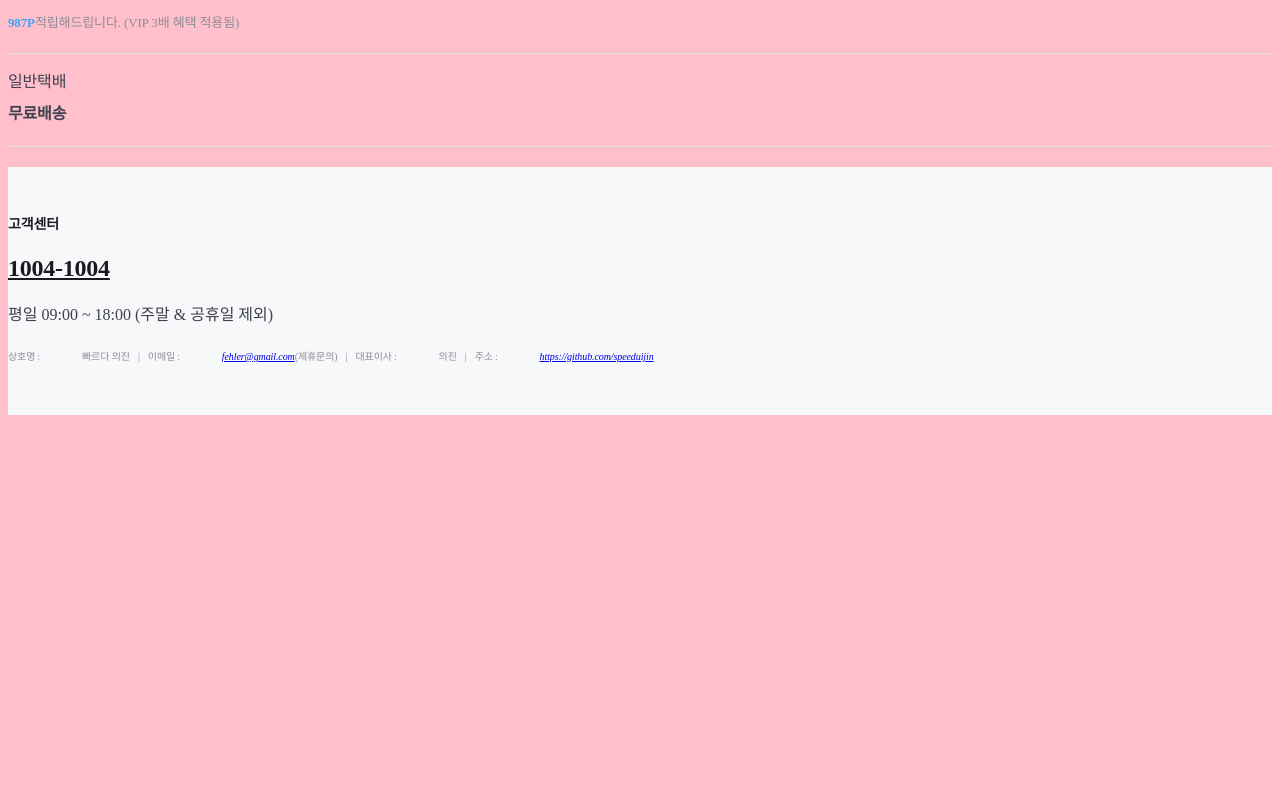
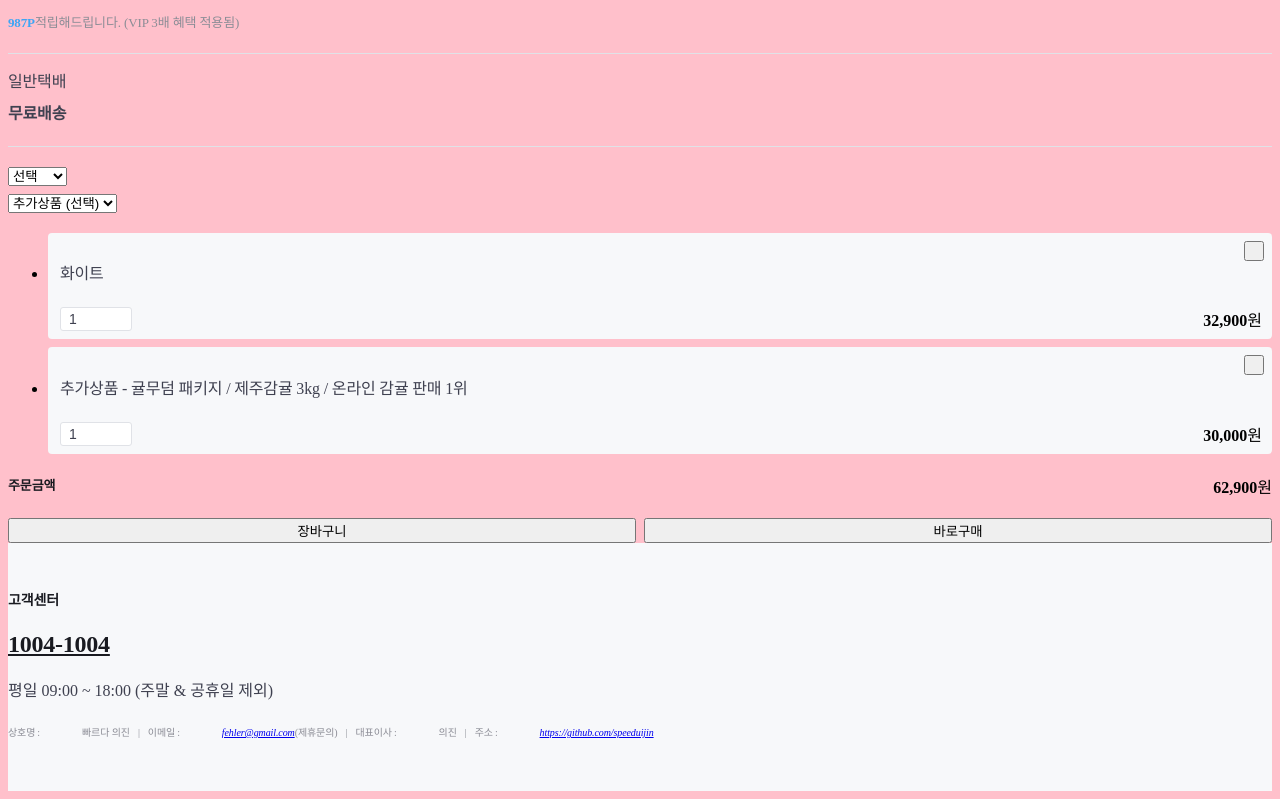
Before and after one commit to speeduijin/tomorrow-house-react, a React (Create React App) app: page / in a window 1280 px wide. Shown: the part 1047-1846 px from the top of the page. Before the commit the page ends 1470 px from the top, so only its background shows below. Built offline with nearby package versions, Linux system fonts and the light colour scheme.

Commit message:
Create OrderForm

```diff
--- /dev/null
+++ b/src/components/OrderForm.scss
@@ -0,0 +1,52 @@
+@use "../styles/constants" as const;
+@use "../styles/mixins" as mixin;
+
+.OrderForm {
+  .order-inputs,
+  .order-checkouts,
+  .order-summary {
+    margin-bottom: 20px;
+  }
+
+  .order-inputs {
+    .select-group {
+      margin-bottom: 8px;
+
+      &:last-child {
+        margin-bottom: 0;
+      }
+    }
+  }
+
+  .order-checkouts {
+    .checkout-item {
+      margin-bottom: 8px;
+
+      &:last-child {
+        margin-bottom: 0;
+      }
+    }
+  }
+
+  .order-summary {
+    @include mixin.flexbox(between);
+
+    dt {
+      @include mixin.text-style(13, const.$dark);
+      font-weight: 700;
+    }
+  }
+
+  .button-group {
+    @include mixin.flexbox;
+
+    button {
+      width: 50%;
+      margin-right: 8px;
+
+      &:last-child {
+        margin-right: 0;
+      }
+    }
+  }
+}
--- /dev/null
+++ b/src/components/OrderForm.tsx
@@ -0,0 +1,63 @@
+import CheckoutCard from './CheckoutCard'
+import './OrderForm.scss'
+
+function OrderForm() {
+  return (
+    <form className="OrderForm lg-only" action="/" method="POST">
+      <div className="order-inputs">
+        <div className="select-group is-active">
+          <select className="form-select" id="select-1" required>
+            <option value="">선택</option>
+            <option value="1">그린</option>
+            <option value="2">화이트</option>
+          </select>
+          <i className="ic-caret" aria-hidden></i>
+        </div>
+        <div className="select-group">
+          <select className="form-select" id="select-2">
+            <option value="">추가상품 (선택)</option>
+            <option value="1">선택사항 1</option>
+          </select>
+          <i className="ic-caret" aria-hidden></i>
+        </div>
+      </div>
+
+      <div className="order-checkouts">
+        <ul className="checkout-list">
+          <li className="checkout-item">
+            <CheckoutCard item="화이트" price="32,900" />
+          </li>
+          <li className="checkout-item">
+            <CheckoutCard
+              item=" 추가상품 - 귤무덤 패키지 / 제주감귤 3kg / 온라인 감귤 판매 1위"
+              price="30,000"
+            />
+          </li>
+        </ul>
+      </div>
+
+      <dl className="order-summary">
+        <dt>주문금액</dt>
+        <dd>
+          <output htmlFor="select-1 select-2">
+            <div className="price-20">
+              <strong className="amount">62,900</strong>
+              <span className="currency">원</span>
+            </div>
+          </output>
+        </dd>
+      </dl>
+
+      <div className="button-group">
+        <button className="btn-outlined btn-55" type="button">
+          장바구니
+        </button>
+        <button className="btn-primary btn-55" type="submit">
+          바로구매
+        </button>
+      </div>
+    </form>
+  )
+}
+
+export default OrderForm
--- a/src/layouts/ProductShow.tsx
+++ b/src/layouts/ProductShow.tsx
@@ -1,6 +1,7 @@
 import BreadCrumb from '../components/BreadCrumb'
 import ProductCarousel from '../components/ProductCarousel'
 import ProductInfo from '../components/ProductInfo'
+import OrderForm from '../components/OrderForm'
 
 function ProductShow() {
   return (
@@ -20,135 +21,7 @@ function ProductShow() {
           <div className="col-sm-4 col-md-6 col-lg-5">
             <ProductInfo />
 
-            {/* <form className="order-form lg-only" action="/" method="POST">
-              <div className="order-inputs">
-                <div className="select-group is-active">
-                  <select className="form-select" id="select-1" required>
-                    <option value="">선택</option>
-                    <option value="1">선택사항 1</option>
-                    <option value="2">선택사항 2</option>
-                    <option value="3">선택사항 3</option>
-                    <option value="4">선택사항 4</option>
-                    <option value="5">선택사항 5</option>
-                  </select>
-                  <i className="ic-caret" aria-hidden></i>
-                </div>
-                <div className="select-group">
-                  <select className="form-select" id="select-2">
-                    <option value="">추가상품 (선택)</option>
-                    <option value="1">선택사항 1</option>
-                    <option value="2">선택사항 2</option>
-                    <option value="3">선택사항 3</option>
-                    <option value="4">선택사항 4</option>
-                    <option value="5">선택사항 5</option>
-                  </select>
-                  <i className="ic-caret" aria-hidden></i>
-                </div>
-              </div>
-
-              <div className="order-checkouts">
-                <ul className="checkout-list">
-                  <li className="checkout-item">
-                    <div className="checkout-card">
-                      <header className="checkout-header">
-                        <h4 className="checkout-title">화이트</h4>
-                        <button
-                          className="delete-button"
-                          type="button"
-                          aria-label="해당 상품을 삭제하기"
-                        >
-                          <i className="ic-close" aria-hidden></i>
-                        </button>
-                      </header>
-
-                      <footer className="checkout-footer">
-                        <div className="checkout-select">
-                          <select id="checkout-item-1">
-                            <option value="1">1</option>
-                            <option value="2">2</option>
-                            <option value="3">3</option>
-                            <option value="4">4</option>
-                            <option value="5">5</option>
-                          </select>
-                          <i className="ic-caret" aria-hidden></i>
-                        </div>
-
-                        <output
-                          className="checkout-output"
-                          for="checkout-item-1"
-                        >
-                          <div className="price-16">
-                            <strong className="amount">32,900</strong>
-                            <span className="currency">원</span>
-                          </div>
-                        </output>
-                      </footer>
-                    </div>
-                  </li>
-                  <li className="checkout-item">
-                    <div className="checkout-card">
-                      <header className="checkout-header">
-                        <h4 className="checkout-title">
-                          추가상품 - 귤무덤 패키지 / 제주감귤 3kg / 온라인 감귤
-                          판매 1위
-                        </h4>
-                        <button
-                          className="delete-button"
-                          type="button"
-                          aria-label="해당 상품을 삭제하기"
-                        >
-                          <i className="ic-close" aria-hidden></i>
-                        </button>
-                      </header>
-
-                      <footer className="checkout-footer">
-                        <div className="checkout-select">
-                          <select id="checkout-item-2">
-                            <option value="1">1</option>
-                            <option value="2">2</option>
-                            <option value="3">3</option>
-                            <option value="4">4</option>
-                            <option value="5">5</option>
-                          </select>
-                          <i className="ic-caret" aria-hidden></i>
-                        </div>
-
-                        <output
-                          className="checkout-output"
-                          for="checkout-item-2"
-                        >
-                          <div className="price-16">
-                            <strong className="amount">30,000</strong>
-                            <span className="currency">원</span>
-                          </div>
-                        </output>
-                      </footer>
-                    </div>
-                  </li>
-                </ul>
-              </div>
-
-              <dl className="order-summary">
-                <dt>주문금액</dt>
-                <dd>
-                  <output for="select-1 select-2">
-                    <div className="price-20">
-                      <strong className="amount">62,900</strong>
-                      <span className="currency">원</span>
-                    </div>
-                  </output>
-                </dd>
-              </dl>
-
-              <div className="button-group">
-                <button className="btn-outlined btn-55" type="button">
-                  장바구니
-                </button>
-                <button className="btn-primary btn-55" type="submit">
-                  바로구매
-                </button>
-              </div>
-            </form> */}
+            <OrderForm />
           </div>
         </div>
 
```
